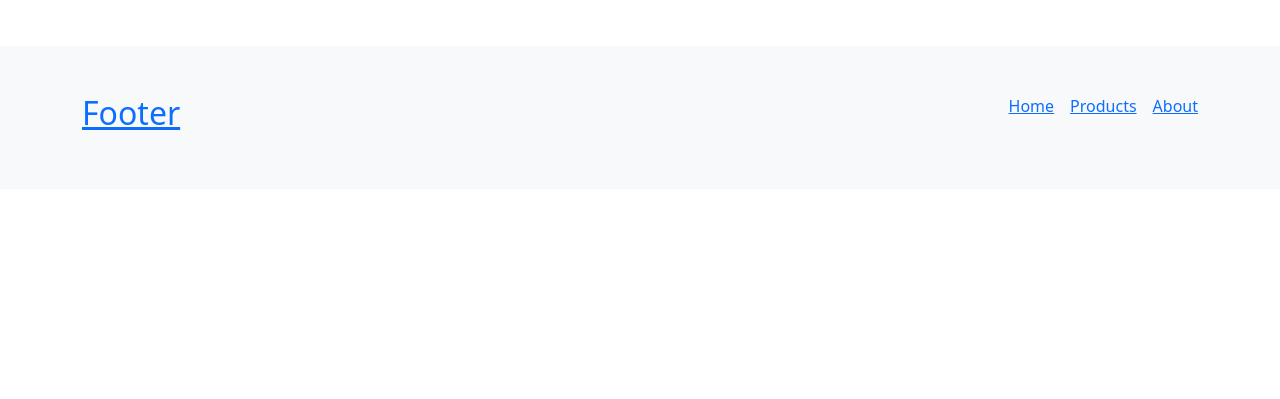
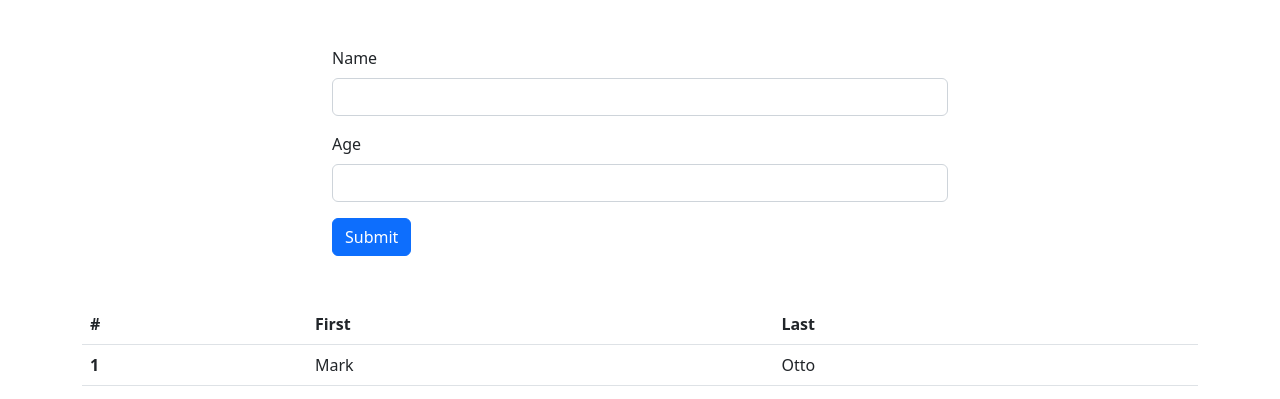
Before and after one commit to KMZ144/react, a React (Create React App) app: page / in a window 1280 px wide. Shown: the part 1784-2183 px from the top of the page. Before the commit the page ends 1973 px from the top, so only its background shows below. Built offline with nearby package versions, Linux system fonts and the light colour scheme.

Commit message:
form done

```diff
--- a/src/App.js
+++ b/src/App.js
@@ -1,17 +1,20 @@
 import './App.css';
-import Footer from './components/footer';
 import MyNav from './components/nav';
 import Products from './components/products';
 import Slider from './components/slider';
+import Task1 from './components/task1';
+
 
 function App() {
+
+
   return (
-   <div>
+  <div>
     <MyNav/>
     <Slider/>
     <Products/>
-    <Footer/>
-   </div>
+    <Task1/>
+  </div>
 
   );
 }
--- /dev/null
+++ b/src/components/Form.jsx
@@ -0,0 +1,90 @@
+import React, {  useState } from "react";
+
+export default function Form({sendData}) {
+    let [errors,setErrors]=useState({})
+    // let [students,setStudents]=useState([])
+    const validateName=(e)=>{
+      let  name=e.target.value
+    const regex=new RegExp('^[a-zA-Z]+$')
+    if (!name){
+        setErrors({...errors, name:'name is required'})
+        return true
+    }
+    if (!regex.test(name)){
+        setErrors({...errors , name:'name must be characters only'})
+        return true
+    }
+    setErrors({age:errors.age})
+    return false;
+   }
+   const validateAge=(e)=>{
+    let age=e.target.value;
+    const regex=new RegExp('^([0-9])*$')
+    if (!age){
+        setErrors({...errors,age:"age is required"})
+        return true
+    }
+    if (!regex.test(age)){
+        setErrors({...errors,age:"age is numbers only"})
+        return true
+    }
+    setErrors({name:errors.name})
+    return false
+   }
+   const validateForm=(e)=>{
+    e.preventDefault();
+    const name=e.target[0].value
+    const age=e.target[1].value
+     if ((!errors.name&&!errors.age)&&(name !== '' && age !== '')){
+       let student={name,age}
+        // setStudents(...students,student)
+        sendData(student)
+     }
+   }
+
+  return (
+    <div>
+    <div className="container w-50 mt-5">
+    <form onSubmit={validateForm}>
+      <div className="mb-3">
+        <label className="form-label">
+          Name
+        </label>
+        <input
+          type="text"
+          className="form-control"
+          onInput={validateName}
+        />
+        {errors.name&&<div className="invalid-feedback d-block">
+          {errors.name}
+        </div>
+}
+      </div>
+      <div className="mb-3">
+        <label  className="form-label">
+            Age
+        </label>
+        <input
+          type="age"
+          className="form-control"
+          onInput={validateAge}
+        />
+        {errors.age&&<div className="invalid-feedback d-block">
+          {errors.age}
+        </div>
+        }
+      </div>
+      <button type="submit" className="btn btn-primary">
+        Submit
+      </button>
+    </form>
+    </div>
+
+
+
+
+</div>
+
+
+  );
+}
--- /dev/null
+++ b/src/components/row.jsx
@@ -0,0 +1,12 @@
+import React from 'react'
+
+export default function Row({student}) {
+  return (
+    <tr>
+    <th>{student.id}</th>
+    <td>{student.name}</td>
+    <td>{student.age}</td>
+    </tr>
+
+  )
+}
--- /dev/null
+++ b/src/components/table.jsx
@@ -0,0 +1,31 @@
+import React from 'react'
+import Row from './row'
+export default function MyTable({students}) {
+  console.log(students);
+  return (
+    <div className='container mt-5'>
+<table className="table">
+  <thead>
+    <tr>
+      <th scope="col">#</th>
+      <th scope="col">First</th>
+      <th scope="col">Last</th>
+    </tr>
+  </thead>
+  <tbody>
+    <tr>
+      <th scope="row">1</th>
+      <td>Mark</td>
+      <td>Otto</td>
+    </tr>
+        {
+          students.map((ele,index)=>{
+              return  <Row key={index} student={{...ele,id:index+1}} />
+            })
+        }
+  </tbody>
+</table>
+
+    </div>
+  )
+}
--- /dev/null
+++ b/src/components/task1.jsx
@@ -0,0 +1,16 @@
+import React, { useState } from 'react'
+import Form from './Form'
+import MyTable from './table'
+
+export default function Task1() {
+  let  [students,setStudents]=useState([]);
+ const sendData=(student)=>{
+    setStudents([...students,student])
+ }
+  return (
+    <div>
+        <Form sendData={sendData} />
+        <MyTable students={students}/>
+    </div>
+  )
+}
```
